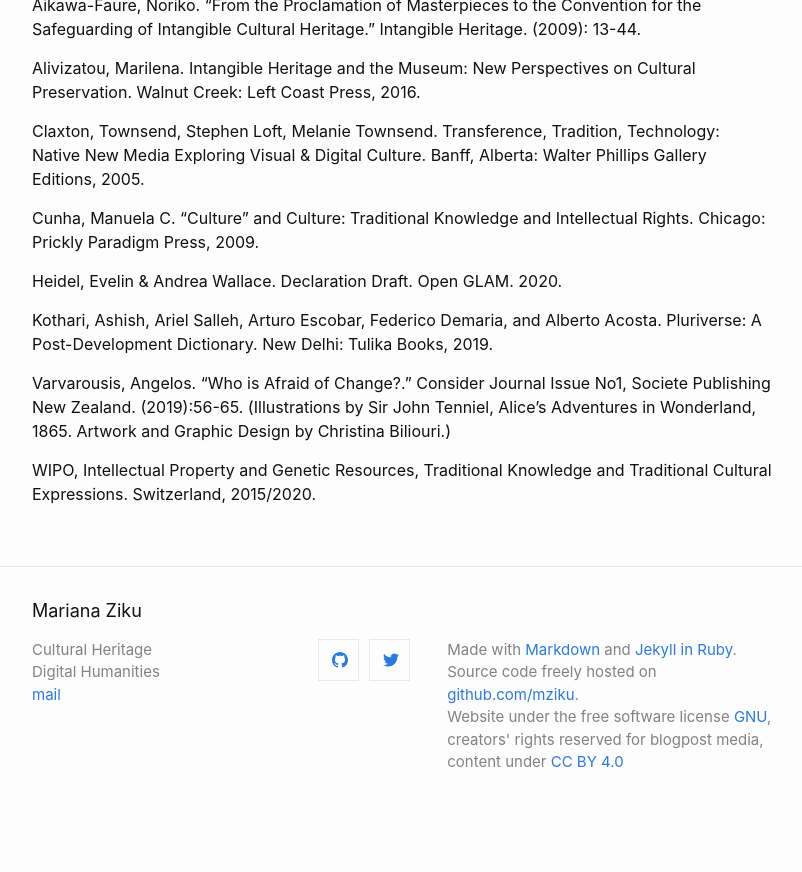
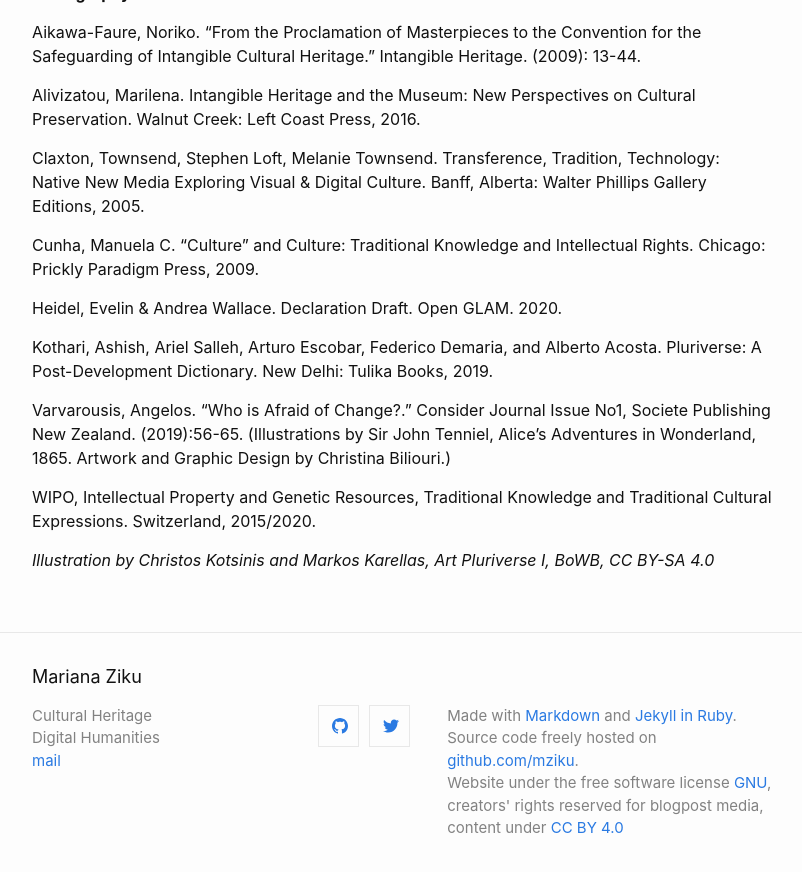
Before and after one commit to mziku/mziku.github.io, a Jekyll site: the page built from _posts/2020-04-06-art-pluriverse.md, in a window 1280 px wide and 900 px high, scrolled down 1299 px. Shown: the top 872 px of the window, without its empty margins (238-1040 px from the left). Built offline with Jekyll 4.4.1, drawn with Linux system fonts in a browser that asks for light colours; before the commit the page ends 2133 px from its top, so only the background shows below that.

Commit message:
Update 2020-04-06-art-pluriverse.md

```diff
--- a/_posts/2020-04-06-art-pluriverse.md
+++ b/_posts/2020-04-06-art-pluriverse.md
@@ -10,11 +10,11 @@
 <br>
 
 <p><img src="https://mziku.github.io/images/BOWB_INTANGIBLE-CULTURE-TEXTILES_cc by sa 4.0 Christos Kotsinis%2C Markos Karellas.jpg" style="margin-top:2mm; margin-right:3mm; margin-bottom:5mm; margin-left:0;" alt="art pluriverse I" width="300" height="" align="left"></p> Art Pluriverse is a community science series for arts and culture that envisions a boundary spanning approach to intangible cultural heritage (ICH) through art and open knowledge. Art Pluriverse is inspired by the concept of pluriversality as expressed in the recent publication “Pluriverse: A Post-Development Dictionary” (Kothari et al., 2019), where traditional knowledge is extended to eco-cultural relations of locality, biocultural memory and grassroots collectivity. It is organised by the Biennale of Western Balkans on an annual basis.
-
+<br>
 The programme intends to situate ICH in an intercultural applied context, drawing on the anthropological theory of Manuela Carneiro da Cunha that brings a deeper understanding on the concept of reflexivity when diverse cultures coexist (da Cunha, 2009). It actively follows the development of the Declaration on Open Access for Cultural Heritage (Heidel & Wallace, 2020), which aims to inform towards equitable and consistent practices around open access, including emerging questions in areas such as decolonization, indigenisation and ICH. It is further motivated by the call on a community-centred approach for ICH’s continuity (Aikawa-Faure, 2009) and inspired by Aboriginal new media art research as published in “Transference, Tradition, Technology” (Claxton et al., 2006).
-
+<br>
 Art Pluriverse seeks to uplift cultural knowledge systems identified as traditional, local, indigenous or folk, aiming to draw attention towards diverse epistemologies of knowledge co-production. ICH describes living cultural practices that are community-based and collectively experienced, e.g. from shared aesthetic traditions to communal resource management. ICH’s multivalent manifestations often deviate from object-centred approaches and materialities, allowing the mapping of more processual, affective and symbolic ensembles. Through the community science series we envision to further explore ICH and its ecosystem of related concepts, as cultural expressions, collective memory, living heritage and ephemera, up to digital folklore, genetic resources (WIPO, 2020) and living paradigms of commoning through alternative movements and livelihoods that value traditional social systems (Varvarousis, 2019).
-
+<br>
 We acknowledge that processes of globalisation and cross-cultural hybridisation can often revive rather than endanger cultural heritage, allowing it to respond to contemporary multifaceted social and cultural environments (Alivizatou, 2016). In this context, we aim to foster convivial spaces of digital co-existence that bring together past and contemporary intangible cultural practices, while advocating for inclusive community participation of regionally active groups and small collectives, including LGBTQ, BIPOC, diasporic, cross-border and common interest or common needs communities. Art Pluriverse is conceived as a field in the making, a critical apparatus for the slow exploration of intangible culture within the interdisciplinary art and cultural discourse.
 
 
@@ -35,3 +35,5 @@
 Varvarousis, Angelos. “Who is Afraid of Change?.” Consider Journal Issue No1, Societe Publishing New Zealand. (2019):56-65. (Ιllustrations by Sir John Tenniel, Alice’s Adventures in Wonderland, 1865. Artwork and Graphic Design by Christina Biliouri.)
 
 WIPO, Intellectual Property and Genetic Resources, Traditional Knowledge and Traditional Cultural Expressions. Switzerland, 2015/2020.
+
+*Illustration by Christos Kotsinis and Markos Karellas, Art Pluriverse I, BoWB, CC BY-SA 4.0*
```
